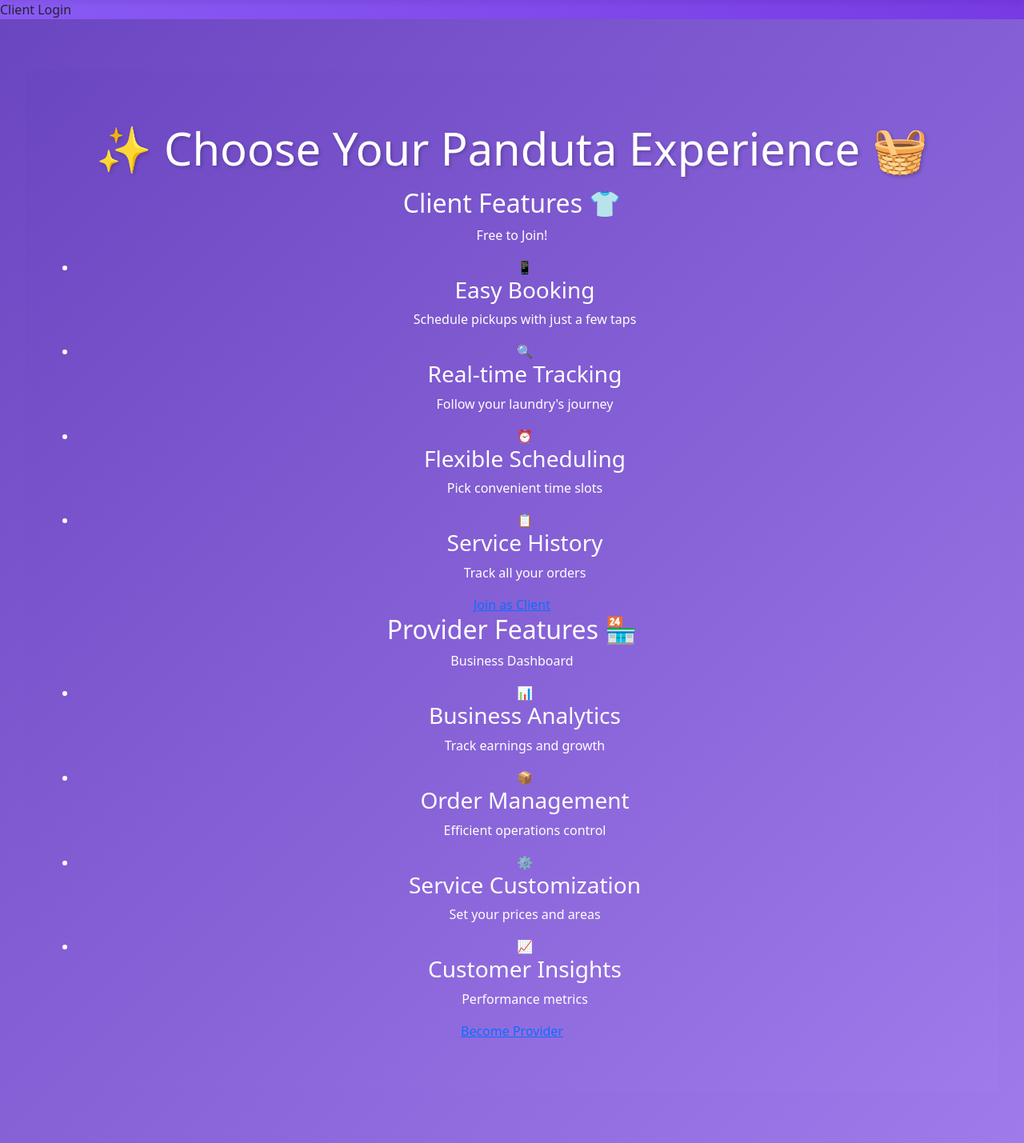
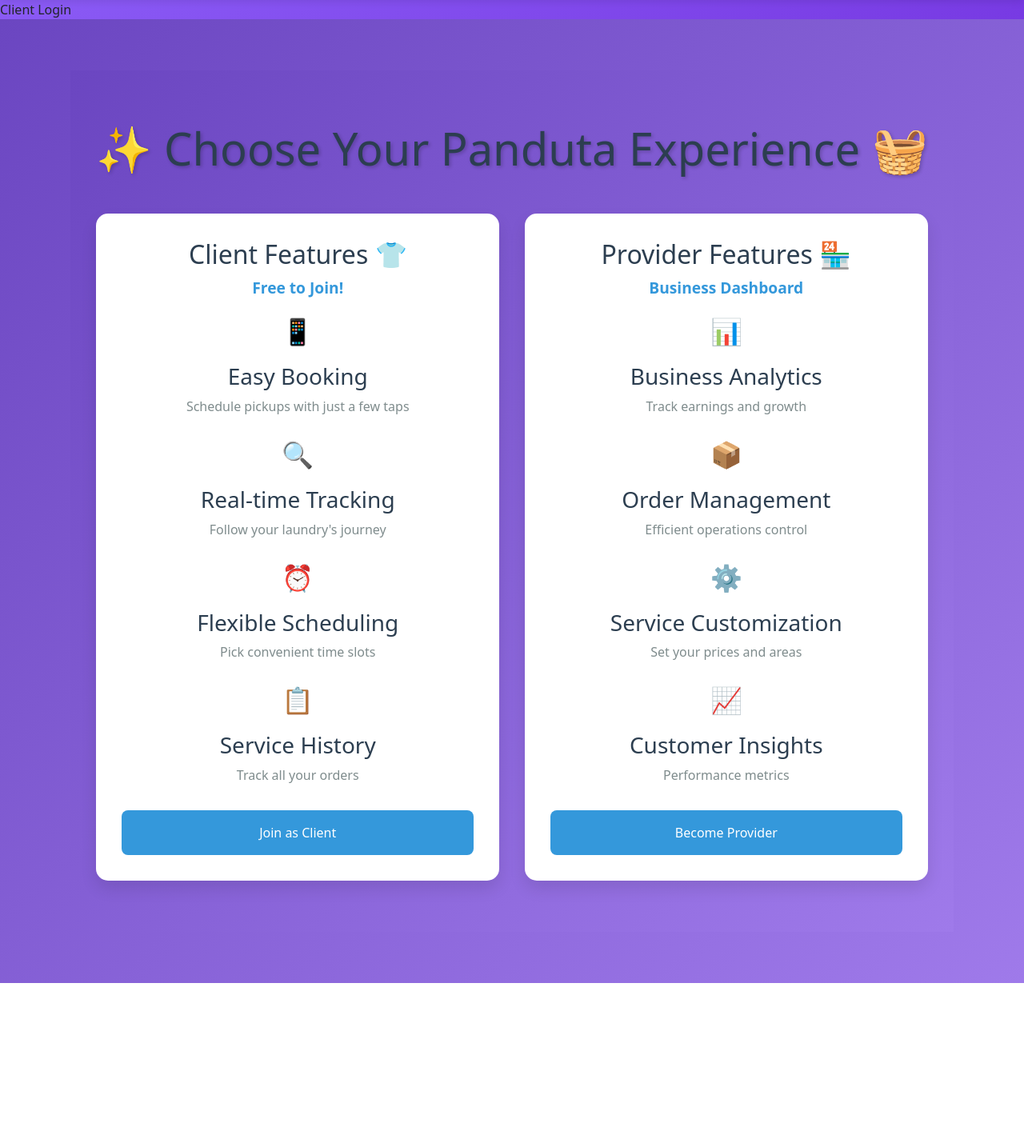
Before and after one commit to SuzanFah/PandutaXP, a Django app: page /services/ in a window 1280 px wide. Shown: the part 56-1485 px from the top of the page at 80% size. After the commit the page ends 1285 px from the top, so only its background shows below. Run offline with Django 4.2, Linux system fonts and the light colour scheme; parts of the project's set-up code (start-up, migrations or seed data) failed here and were passed over.

Commit message:
Services Page & its styles comparison grid css file

```diff
--- /dev/null
+++ b/static/css/services.css
@@ -0,0 +1,100 @@
+.hero {
+    padding: 4rem 2rem;
+    background: linear-gradient(135deg, #f5f7fa 0%, #c3cfe2 100%);
+}
+
+.services-section {
+    max-width: 1200px;
+    margin: 0 auto;
+}
+
+.services-section h1 {
+    text-align: center;
+    margin-bottom: 3rem;
+    color: #2c3e50;
+}
+
+.comparison-grid {
+    display: grid;
+    grid-template-columns: repeat(2, 1fr);
+    gap: 2rem;
+    margin-top: 2rem;
+}
+
+.comparison-card {
+    background: white;
+    border-radius: 15px;
+    padding: 2rem;
+    box-shadow: 0 10px 20px rgba(0,0,0,0.1);
+    transition: transform 0.3s ease;
+}
+
+.comparison-card:hover {
+    transform: translateY(-5px);
+}
+
+.card-header {
+    text-align: center;
+    margin-bottom: 2rem;
+}
+
+.card-header h2 {
+    color: #2c3e50;
+    margin-bottom: 0.5rem;
+}
+
+.price {
+    color: #3498db;
+    font-size: 1.2rem;
+    font-weight: bold;
+}
+
+.feature-list {
+    list-style: none;
+    padding: 0;
+}
+
+.feature-list li {
+    margin-bottom: 1.5rem;
+    display: flex;
+    flex-direction: column;
+    align-items: center;
+    text-align: center;
+}
+
+.emoji {
+    font-size: 2rem;
+    margin-bottom: 0.5rem;
+}
+
+.feature-list h3 {
+    color: #2c3e50;
+    margin: 0.5rem 0;
+}
+
+.feature-list p {
+    color: #7f8c8d;
+    margin: 0;
+}
+
+.cta-button {
+    display: block;
+    text-align: center;
+    background: #3498db;
+    color: white;
+    padding: 1rem;
+    border-radius: 8px;
+    text-decoration: none;
+    margin-top: 2rem;
+    transition: background 0.3s ease;
+}
+
+.cta-button:hover {
+    background: #2980b9;
+}
+
+@media (max-width: 768px) {
+    .comparison-grid {
+        grid-template-columns: 1fr;
+    }
+}
--- a/templates/base.html
+++ b/templates/base.html
@@ -4,6 +4,7 @@
 <head>
     <title>PandutaXP</title>
     <link rel="stylesheet" href="{% static 'css/style.css' %}">
+    <link rel="stylesheet" href="{% static 'css/services.css' %}">
     <link rel="preconnect" href="https://fonts.googleapis.com">
     <link rel="preconnect" href="https://fonts.gstatic.com" crossorigin>
     <link href="https://fonts.googleapis.com/css2?family=Inter:wght@400;500;600&display=swap" rel="stylesheet">
```
Also changed, not shown: db.sqlite3.
